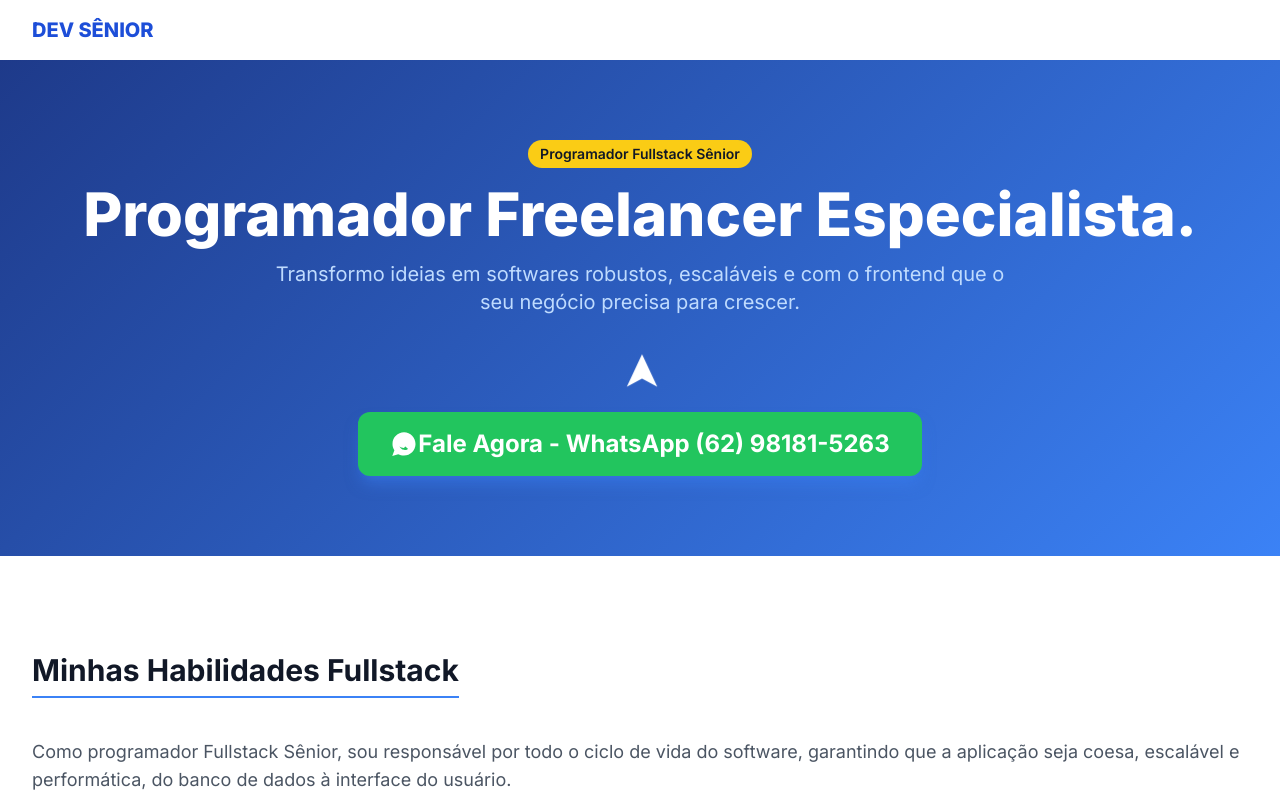
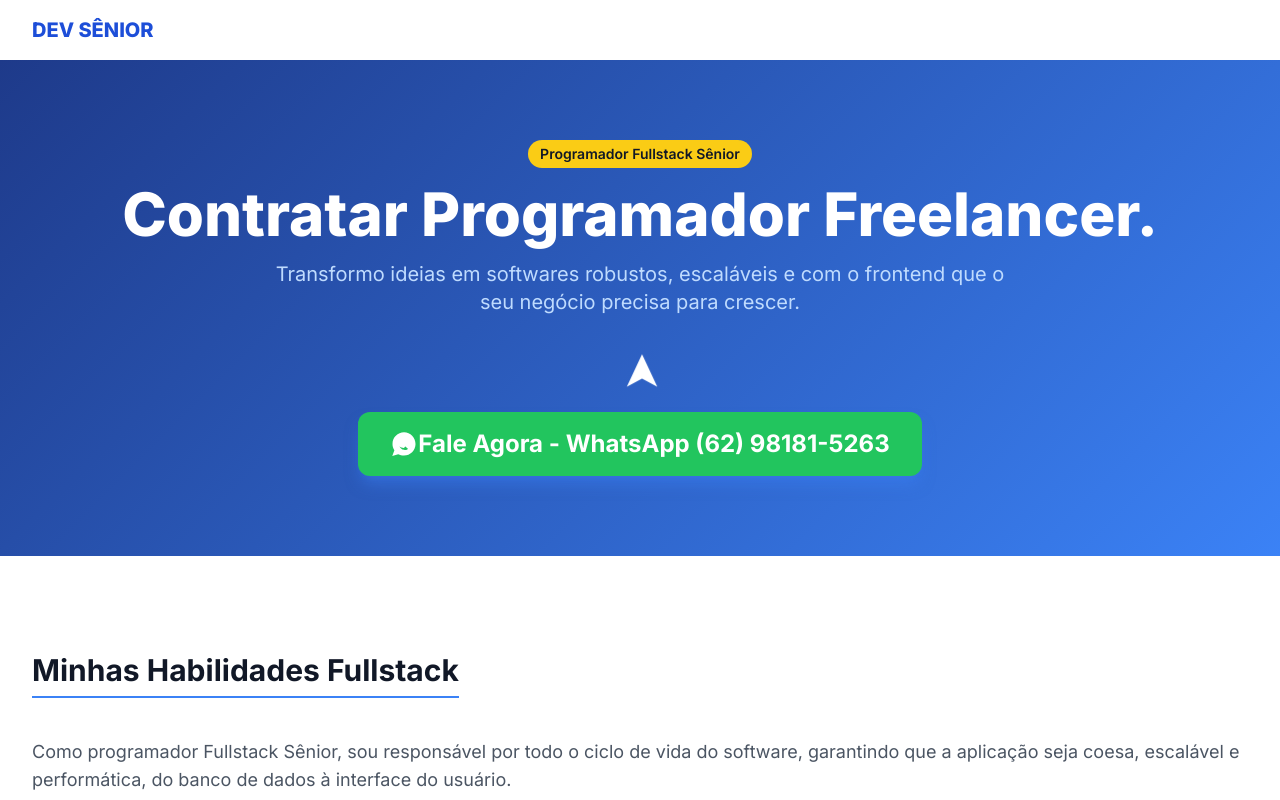
Before and after one commit to honnyfrontend/ads, a plain HTML site: page index.html in a window 1280 px wide. Shown: the top 800 px of the page. Drawn offline with nearby package versions, Linux system fonts and the light colour scheme.

Commit message:
comit para mudar o cabeçalho02

```diff
--- a/index.html
+++ b/index.html
@@ -54,7 +54,7 @@
             <span class="inline-block px-3 py-1 text-sm font-semibold rounded-full bg-yellow-400 text-gray-900 mb-4">Programador Fullstack Sênior</span>
 
             <h2 class="text-4xl sm:text-5xl lg:text-6xl font-extrabold text-white leading-tight mb-4">
-                 Programador Freelancer Especialista.
+                 Contratar Programador Freelancer.
             </h2>
 
             <p class="text-xl text-blue-200 mb-8 max-w-3xl mx-auto">
```
